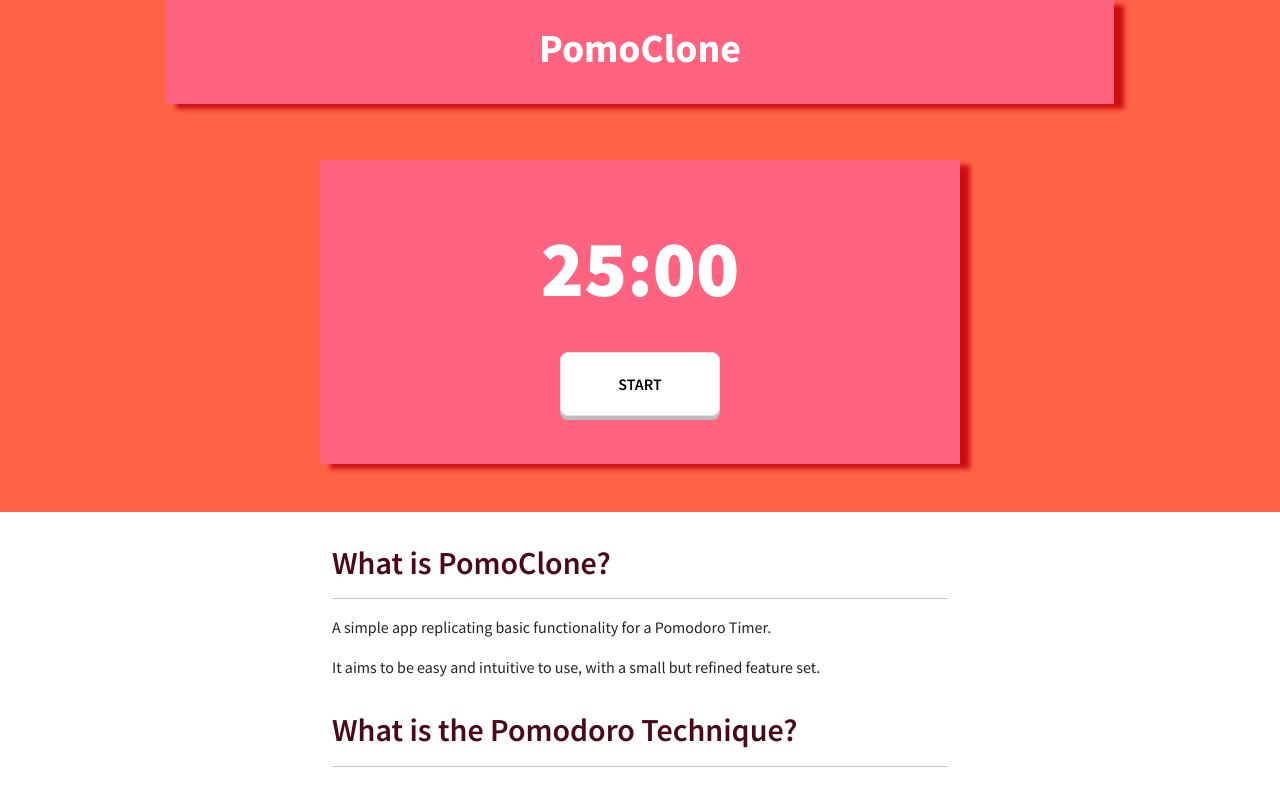
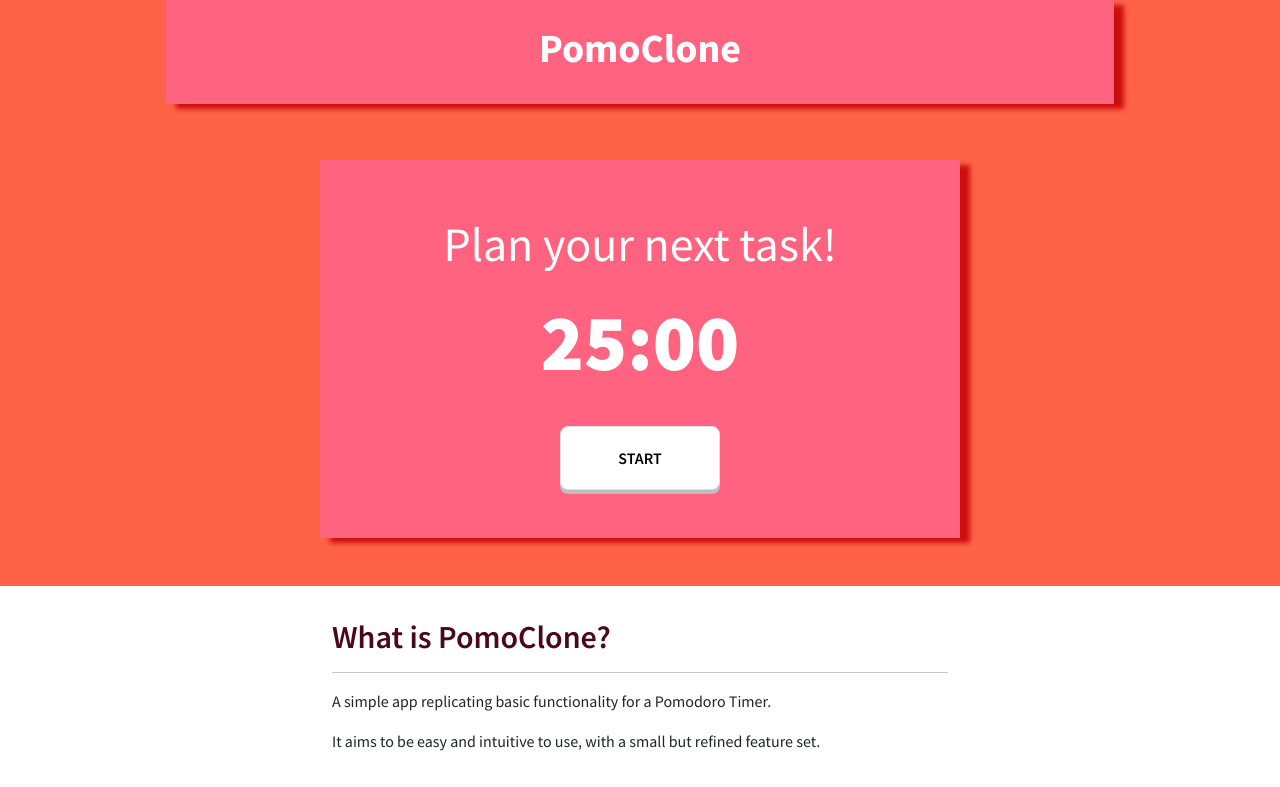
Before and after one commit to aneevel/Pomoclone, an Angular app in the folder site/: page / in a window 1280 px wide. Shown: the top 787 px of the page. Built offline with nearby package versions, Linux system fonts and the light colour scheme; no server answers.

Commit message:
Add guidance text and sound effect on timer completion

```diff
--- a/package.json
+++ b/package.json
@@ -1,5 +1,8 @@
 {
   "dependencies": {
     "howler": "^2.2.3"
+  },
+  "devDependencies": {
+    "@types/howler": "^2.2.7"
   }
 }
--- a/site/src/app/timer/timer.component.css
+++ b/site/src/app/timer/timer.component.css
@@ -7,6 +7,12 @@
   font-size: var(--massive-font);
   font-weight: 800;
   text-align: center;
+}
+
+#focus-prompt h2 {
+  color: white;
+  font-size: var(--large-font);
+  font-weight: 500px;
 }
 
 #timer:hover {
@@ -29,7 +35,7 @@
   transform: translateY(4px);
 }
 
-#start {
+#start, #done {
   font: inherit;
   font-weight: 600;
   text-transform: uppercase;
--- a/site/src/app/timer/timer.component.html
+++ b/site/src/app/timer/timer.component.html
@@ -3,6 +3,29 @@
   class="container mt-5 p-5 mb-5 w-50 flex justify-content-center"
   style="background-color: #ff6380"
 >
+<div
+  id="focus-prompt"
+  class="pt-2 mx-auto"
+  >
+  <h2
+    class="text-center"
+    [ngClass]="{'hidden' : !counterCompleted }"
+  >
+  All done!
+  </h2>
+  <h2
+    class="text-center"
+    [ngClass]="{'hidden' : counterCompleted || countingDown || counterHasTime }"
+  >
+  Plan your next task!
+  </h2>
+  <h2
+    class="text-center"
+    [ngClass]="{'hidden' : !countingDown }"
+  >
+  Focus time!
+  </h2>
+  </div>
   <div
     id="timer"
     class="w-50 mx-auto">{{ timerValue }}
--- a/site/src/app/timer/timer.component.ts
+++ b/site/src/app/timer/timer.component.ts
@@ -1,4 +1,5 @@
 import { Component, OnInit } from '@angular/core';
+import { Howl, Howler } from 'howler';
 
 @Component({
   selector: 'app-timer',
@@ -13,8 +14,12 @@ export class TimerComponent implements OnInit {
   timerValue: string = "25:00";
   defaultTimerValue: string = "25:00";
   interval: any;
+  alarm: Howl;
 
   constructor() {
+    this.alarm = new Howl({
+      src: ["../../assets/audio/alarm.wav"],
+   });
   }
 
   ngOnInit(): void {
@@ -54,6 +59,7 @@ export class TimerComponent implements OnInit {
   clearCountdown(): void {
     this.timerValue = this.defaultTimerValue;
     this.counterCompleted = false;
+    this.alarm.stop();
   }
 
   updateTimer(timerValue: string): void {
@@ -92,6 +98,6 @@ export class TimerComponent implements OnInit {
 
   displayDone(): void {
     this.counterCompleted = true;
-    console.log("We done dog");
+    this.alarm.play();
   }
 }
```
Also changed, not shown: 2 other files (tests, documents, lock files or other folders).
